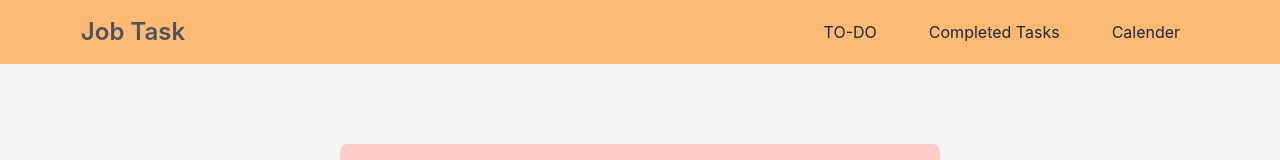
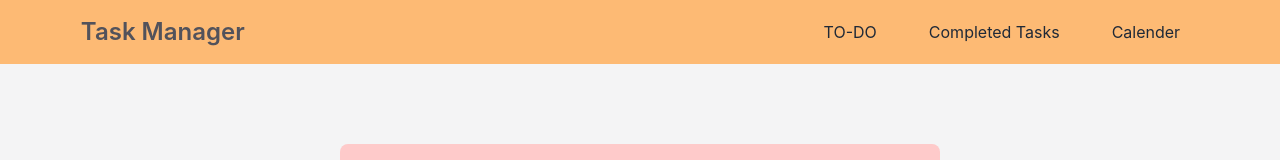
Before and after one commit to Eshitayasmin/todolist-task-client, a React (Create React App) app: page / in a window 1280 px wide. Shown: the top 160 px of the page. Built offline with nearby package versions, Linux system fonts and the light colour scheme; no server answers.

Commit message:
name update

```diff
--- a/src/Components/Navbar/Navbar.js
+++ b/src/Components/Navbar/Navbar.js
@@ -18,7 +18,7 @@ const Navbar = () => {
        {navInfo}
       </ul>
     </div>
-    <Link to="/" class="btn btn-ghost normal-case text-2xl text-zinc-600">Job Task</Link>
+    <Link to="/" class="btn btn-ghost normal-case text-2xl text-zinc-600">Task Manager</Link>
   </div>
   <div class="navbar-center hidden lg:flex">
     <ul class="menu menu-horizontal p-0">
```
